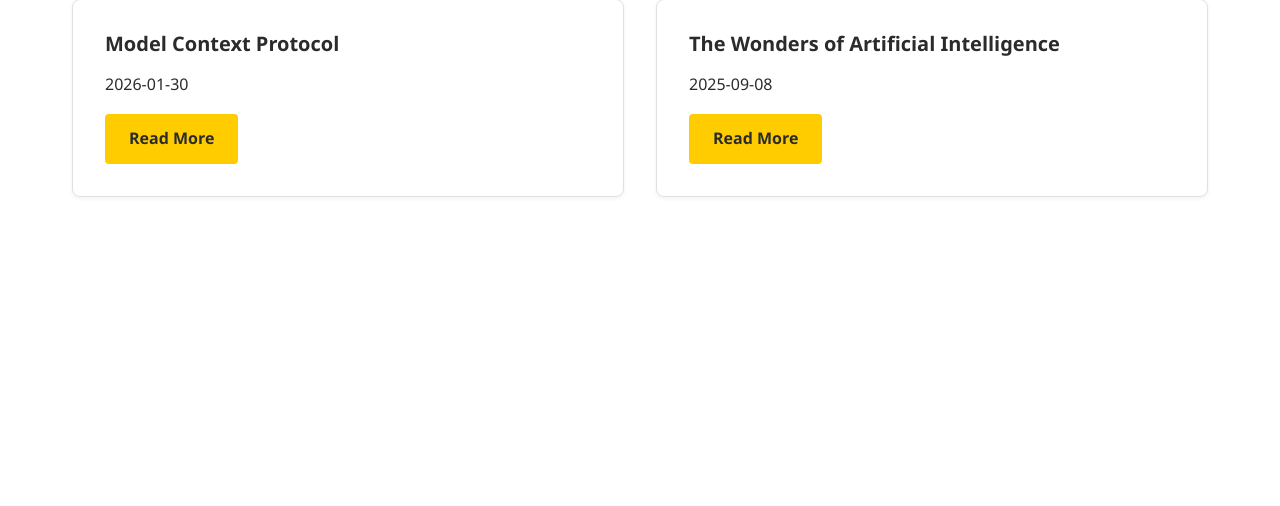
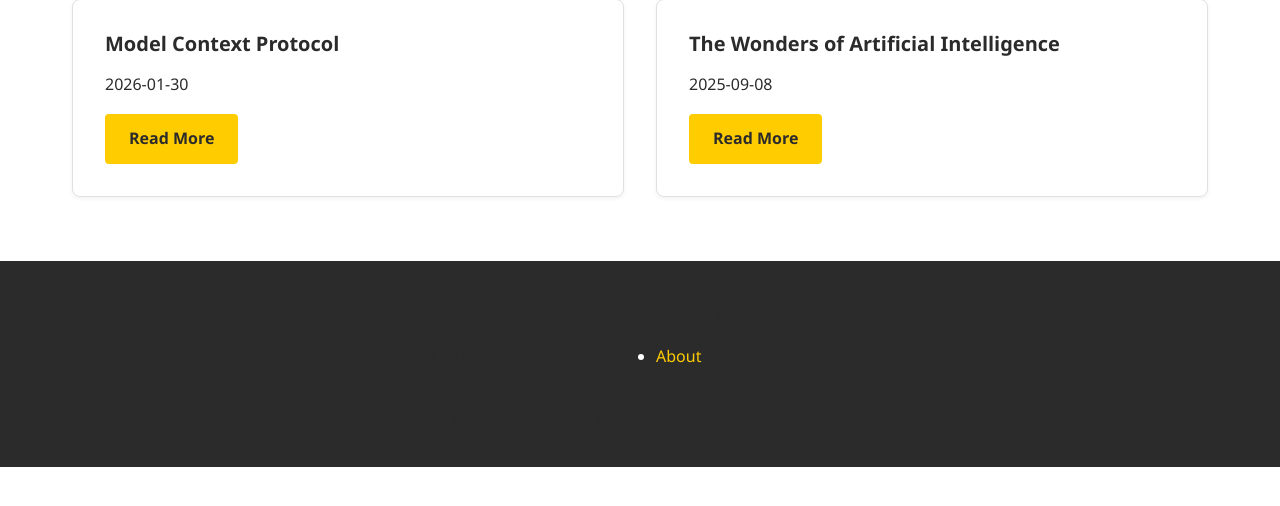
Before and after one commit to bennett-bernard/augmentic-accounting-site, a FastAPI app: page /articles in a window 1280 px wide. Shown: the part 217-723 px from the top of the page. Run offline with FastAPI, Linux system fonts and the light colour scheme.

Commit message:
Fixed footer a bit

```diff
--- a/templates/article-detail.html
+++ b/templates/article-detail.html
@@ -55,11 +55,11 @@
                         <li><a href="{{ url_for('about') }}" class="footer__link">About</a></li>
                     </ul>
                 </div>
-                <div>
+                <!-- <div>
                     <h4>Contact Info</h4>
                     <p>Email: info@augmenticaccounting.com</p>
                     <p>Phone: (555) 123-4567</p>
-                </div>
+                </div> -->
             </div>
             <div class="text-center mt-3">
                 <p>&copy; 2024 Augmentic Accounting. All rights reserved.</p>
--- a/templates/article-list.html
+++ b/templates/article-list.html
@@ -43,4 +43,31 @@
             {% endif %}
         </div>
     </section>
+
+
+<!-- Footer -->
+<footer class="footer">
+    <div class="footer__container">
+        <div class="grid grid--3">
+            <div>
+                <h4>Augmentic Accounting</h4>
+                <p>Professional accounting services with a personal touch.</p>
+            </div>
+            <div>
+                <h4>Quick Links</h4>
+                <ul>
+                    <li><a href="{{ url_for('about') }}" class="footer__link">About</a></li>
+                </ul>
+            </div>
+            <!-- <div>
+                <h4>Contact Info</h4>
+                <p>Email: info@augmenticaccounting.com</p>
+                <p>Phone: (555) 123-4567</p>
+            </div> -->
+        </div>
+        <div class="text-center mt-3">
+            <p>&copy; 2024 Augmentic Accounting. All rights reserved.</p>
+        </div>
+    </div>
+</footer>
 {% endblock %}
```
Also changed, not shown: templates/about.html (+6 -7 lines), templates/index.html (+3 -5 lines).
